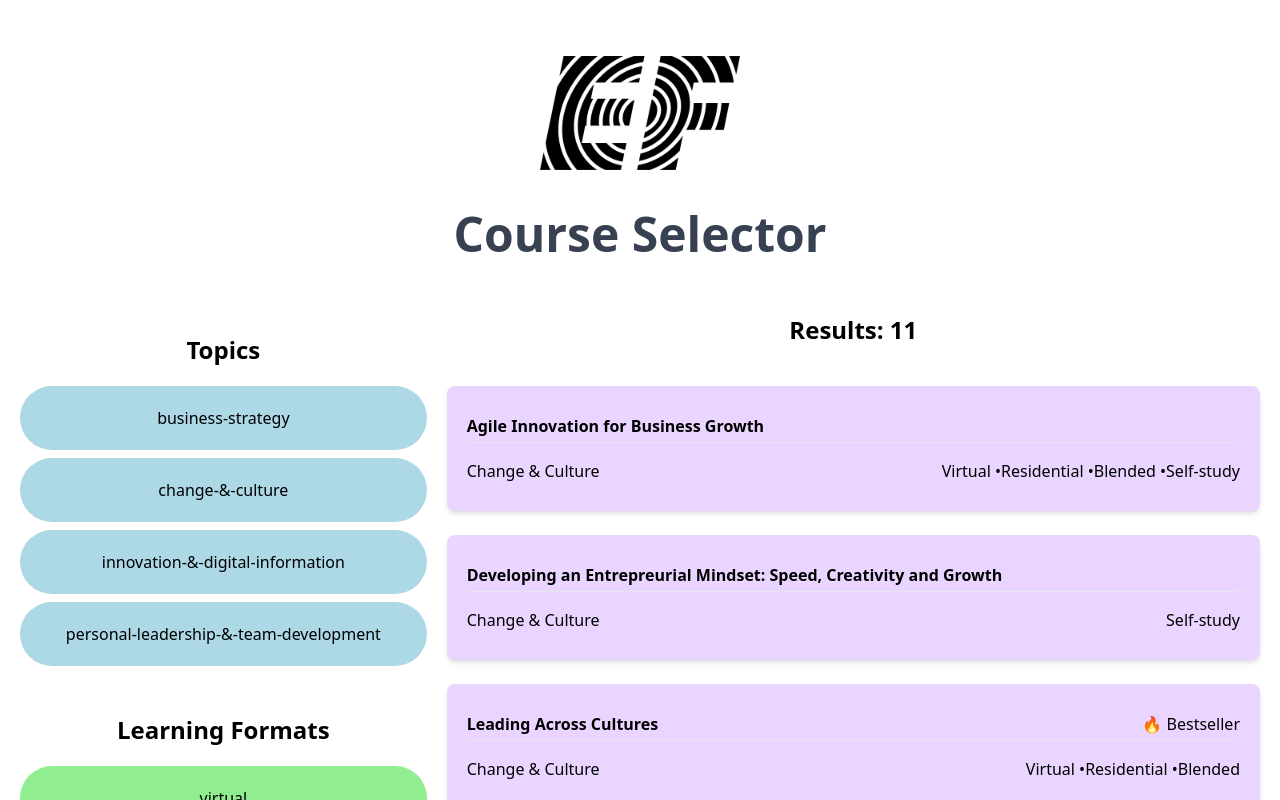
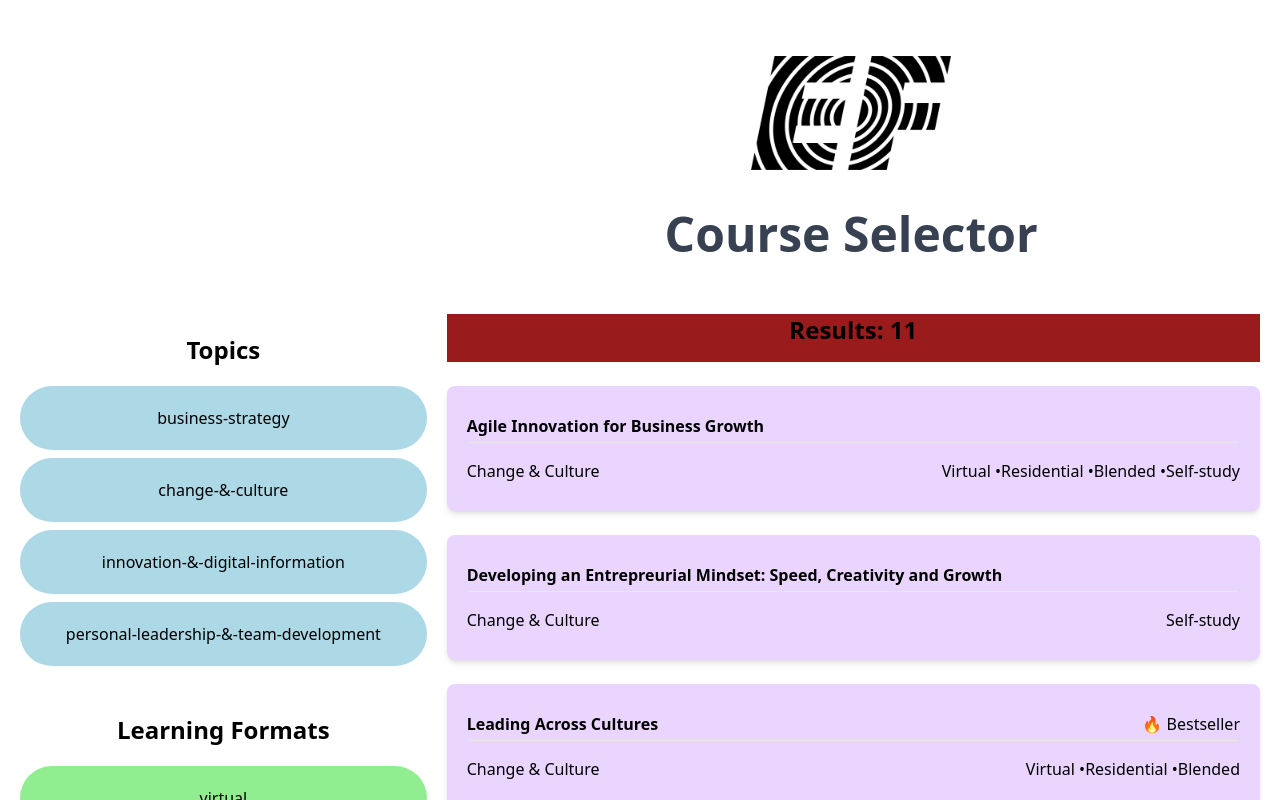
Before and after one commit to Lucy-de-Rojas/ef, a Next.js app: page / in a window 1280 px wide. Shown: the top 800 px of the page. Built offline with nearby package versions, Linux system fonts and the light colour scheme.

Commit message:
updated sorting

```diff
--- a/src/components/results.js
+++ b/src/components/results.js
@@ -6,7 +6,13 @@ export default function Results ({data}) {
 return (<div className="resultsListing">
 
 
-        <p className="text-2xl font-bold text-center pb-4">Results: {data.length}</p>
+        <p className="text-2xl font-bold text-center pb-4 bg-red-800">
+
+                Results: {data.length}
+
+
+
+                </p>
 
         <div className="">
 
--- a/src/components/topHeader.js
+++ b/src/components/topHeader.js
@@ -10,7 +10,7 @@ import Image from "next/image"
 
 export default function TopHeader () {
 
-return (<div className="flex flex-col w-full py-14 justify-center items-center gap-10">
+return (<div className="flex flex-col w-full py-14 justify-center items-center gap-10 lg:pl-[33%]">
 
 <Image
 src="/Media/Logo_EF.png"
```
